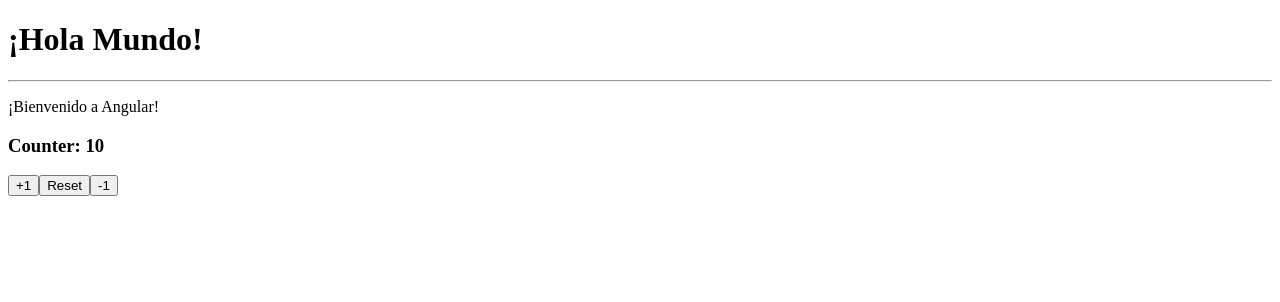
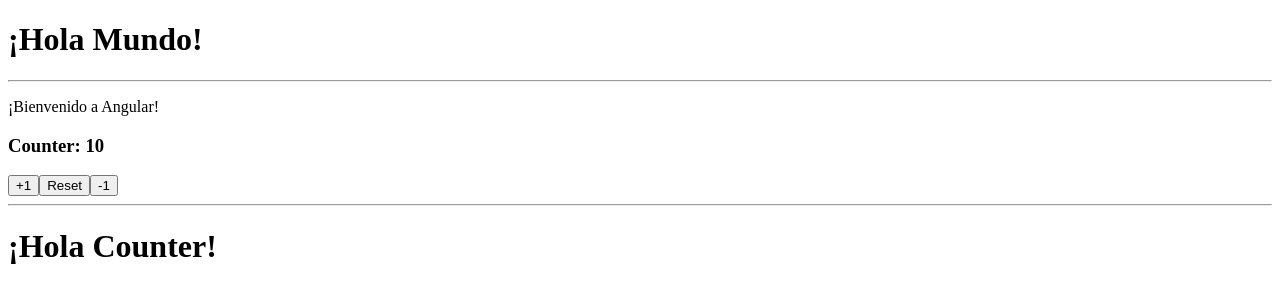
Before and after one commit to alexisbar97/Curso_Angular_02-Bases, an Angular app: page / in a window 1280 px wide. Shown: the top 302 px of the page. Built offline with nearby package versions, Linux system fonts and the light colour scheme.

Commit message:
3. Video 42 Finalizado

```diff
--- a/src/app/app.component.html
+++ b/src/app/app.component.html
@@ -8,3 +8,6 @@
 <button (click)="increaseBy(1)">+1</button>
 <button (click)="reset()">Reset</button>
 <button (click)="increaseBy(-1)">-1</button>
+
+<hr>
+<app-counter></app-counter>
--- a/src/app/app.module.ts
+++ b/src/app/app.module.ts
@@ -3,10 +3,12 @@ import { BrowserModule } from '@angular/platform-browser';
 
 import { AppRoutingModule } from './app-routing.module';
 import { AppComponent } from './app.component';
+import { CounterComponent } from './counter/counter.component';
 
 @NgModule({
   declarations: [
-    AppComponent
+    AppComponent,
+    CounterComponent,
   ],
   imports: [
     BrowserModule,
--- /dev/null
+++ b/src/app/counter/counter.component.ts
@@ -0,0 +1,11 @@
+import { Component } from "@angular/core";
+
+@Component({
+  selector: 'app-counter',
+  template: '<h1>¡Hola Counter!</h1>',
+  standalone: false,
+})
+
+export class CounterComponent {
+
+}
```
